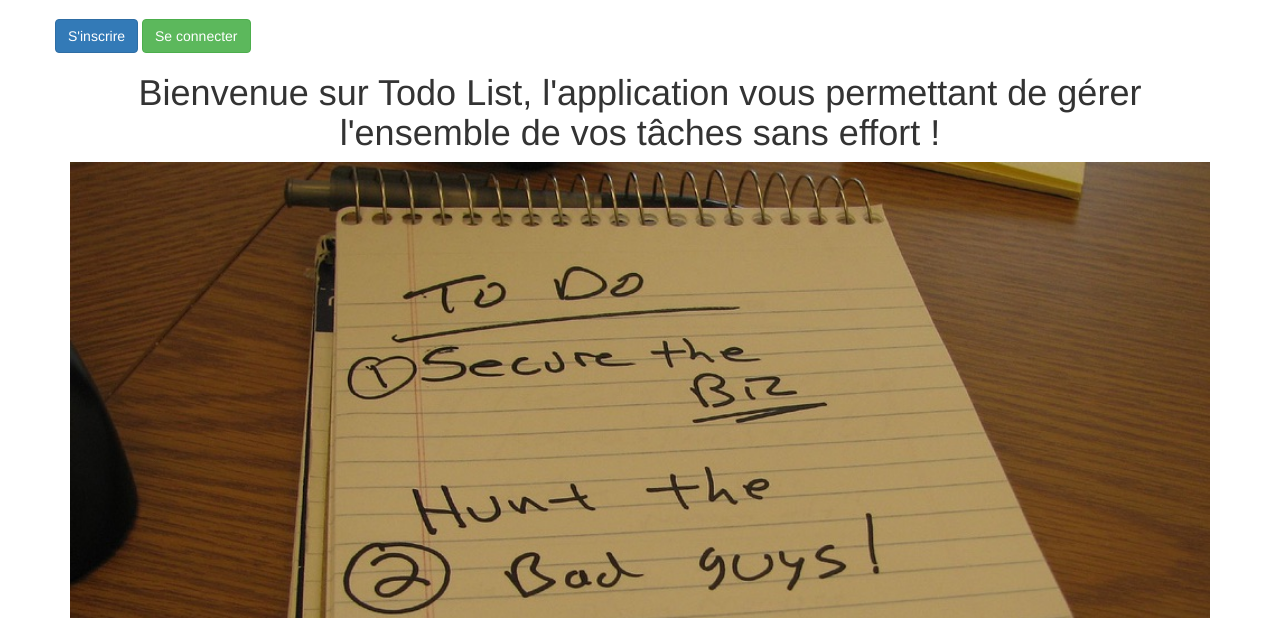
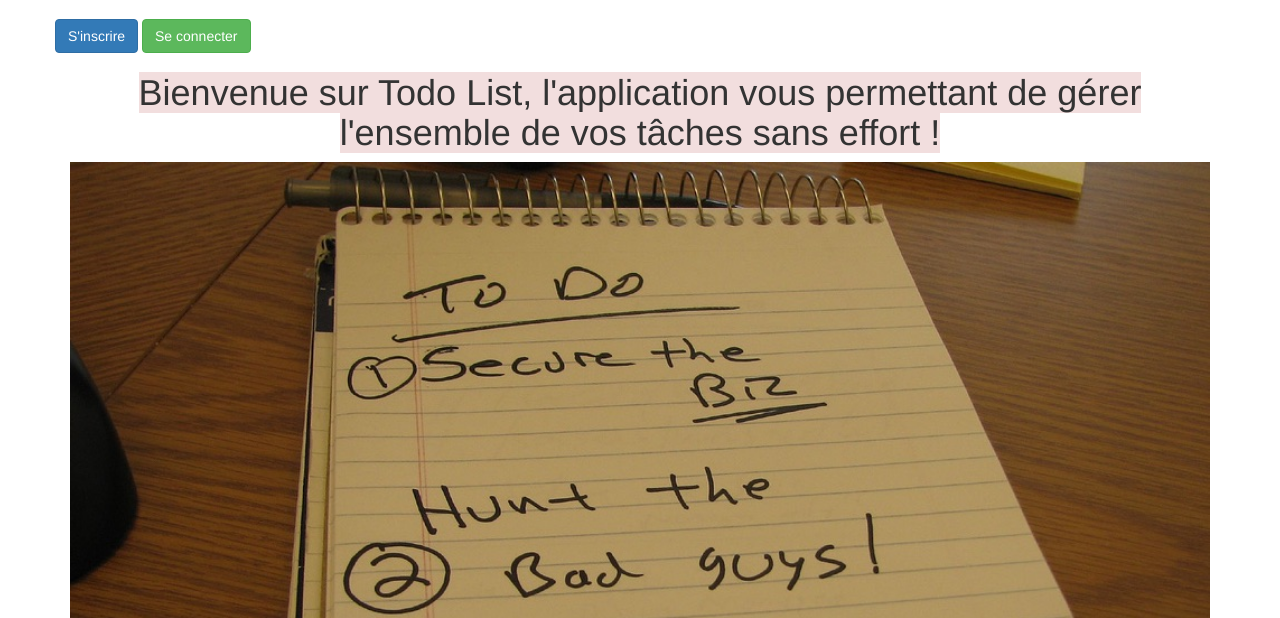
Before and after one commit to Elhadj75BAH/ToDoEtCo, a Symfony app: template templates/default/index.html.twig in a window 1280 px wide. Shown: the part 51-669 px from the top of the page. Run offline with Twig, Linux system fonts and the light colour scheme; the template is opened without the code that fills it, so the values that code supplies are empty; some libraries are stand-ins or nearby versions.

Commit message:
add a span on the h1

```diff
--- a/templates/default/index.html.twig
+++ b/templates/default/index.html.twig
@@ -3,7 +3,7 @@
 {% block title %}Hello DefaultController!{% endblock %}
 
 {% block header_title %}
-    <h1 class="text-center">Bienvenue sur Todo List, l'application vous permettant de gérer l'ensemble de vos tâches sans effort !</h1>
+    <h1 class="text-center"><span class="bg-danger">Bienvenue sur Todo List, l'application vous permettant de gérer l'ensemble de vos tâches sans effort !</span></h1>
 {% endblock %}
 
 
```
